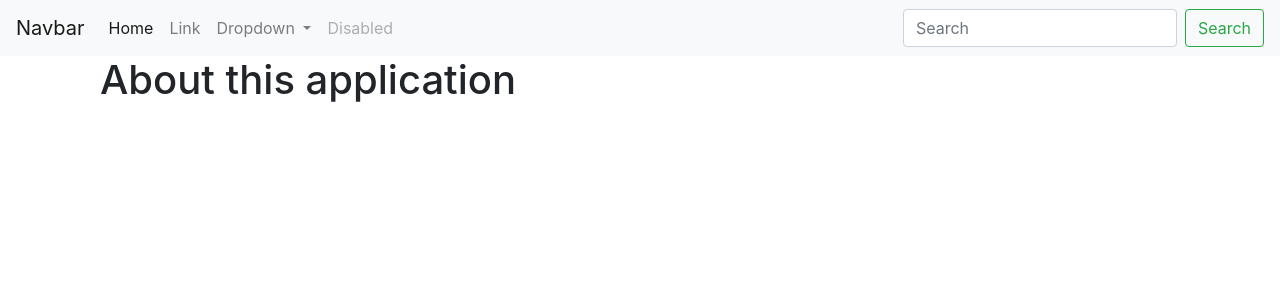
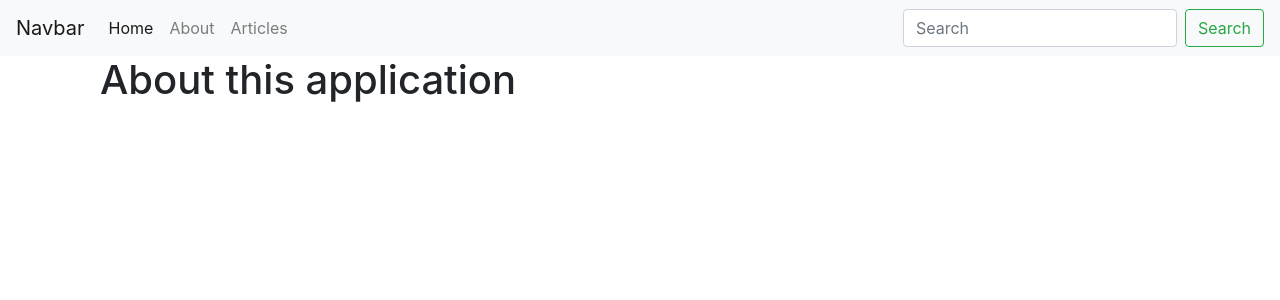
Before and after one commit to AnthonyLimo/Flask-Blog, a Flask app: page /about in a window 1280 px wide. Shown: the top 300 px of the page. Run offline with Flask 2, Linux system fonts and the light colour scheme; some libraries are stand-ins or nearby versions.

Commit message:
Simple changes to allow reading of blog enumeration

```diff
--- a/app.py
+++ b/app.py
@@ -17,7 +17,7 @@ def about():
 def articles():
     return render_template('articles.html', articles = Articles)
 
-@app.route('/articles/<string: id>')
+@app.route('/article/<string:id>')
 def article(id):
     return render_template('article.html', id=id)
 
--- a/templates/includes/_navbar.html
+++ b/templates/includes/_navbar.html
@@ -10,21 +10,10 @@
         <a class="nav-link" href="#">Home <span class="sr-only">(current)</span></a>
       </li>
       <li class="nav-item">
-        <a class="nav-link" href="#">Link</a>
-      </li>
-      <li class="nav-item dropdown">
-        <a class="nav-link dropdown-toggle" href="#" id="navbarDropdown" role="button" data-toggle="dropdown" aria-haspopup="true" aria-expanded="false">
-          Dropdown
-        </a>
-        <div class="dropdown-menu" aria-labelledby="navbarDropdown">
-          <a class="dropdown-item" href="#">Action</a>
-          <a class="dropdown-item" href="#">Another action</a>
-          <div class="dropdown-divider"></div>
-          <a class="dropdown-item" href="#">Something else here</a>
-        </div>
+        <a class="nav-link" href="/about">About</a>
       </li>
       <li class="nav-item">
-        <a class="nav-link disabled" href="#">Disabled</a>
+        <a class="nav-link" href="/articles">Articles</a>
       </li>
     </ul>
     <form class="form-inline my-2 my-lg-0">
```
